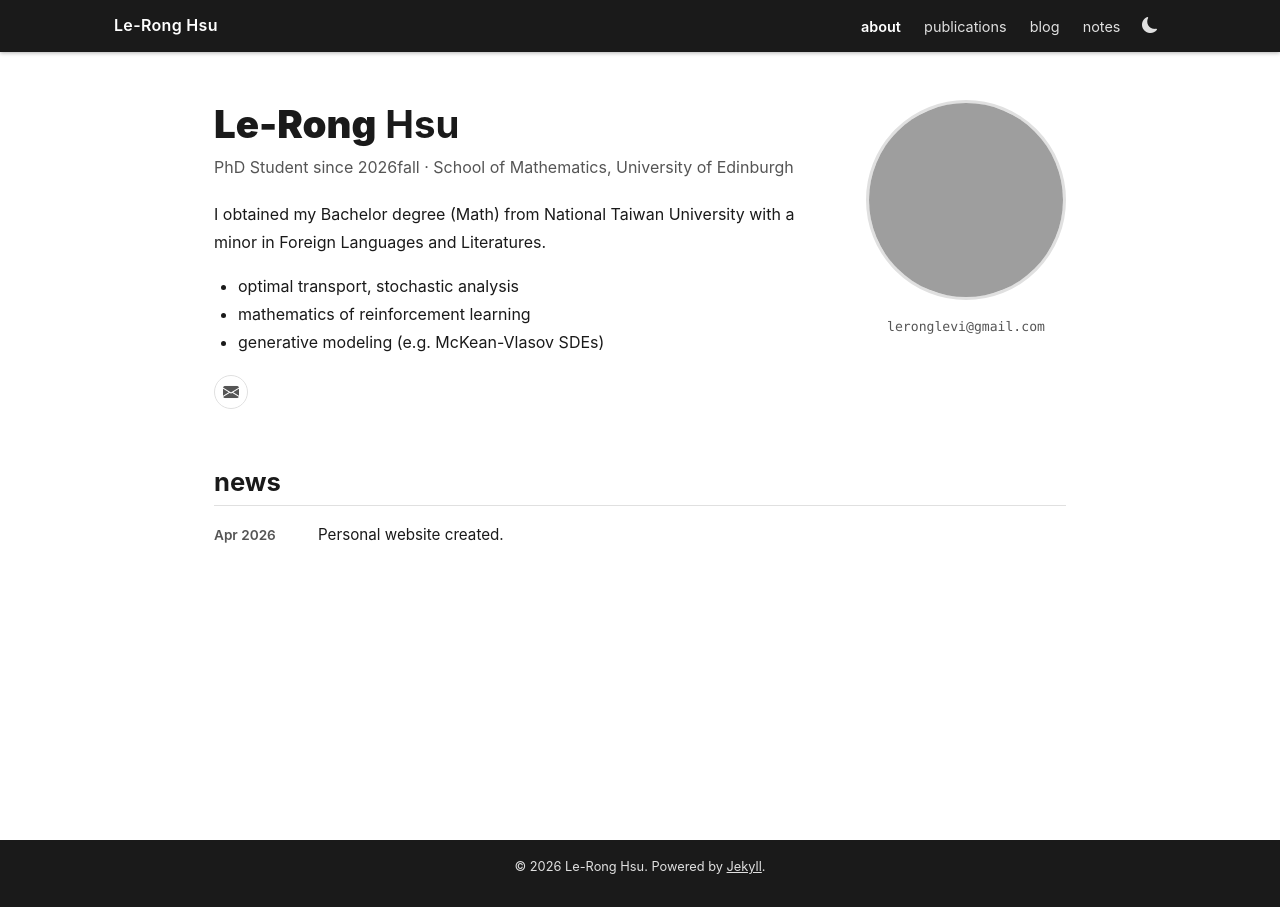
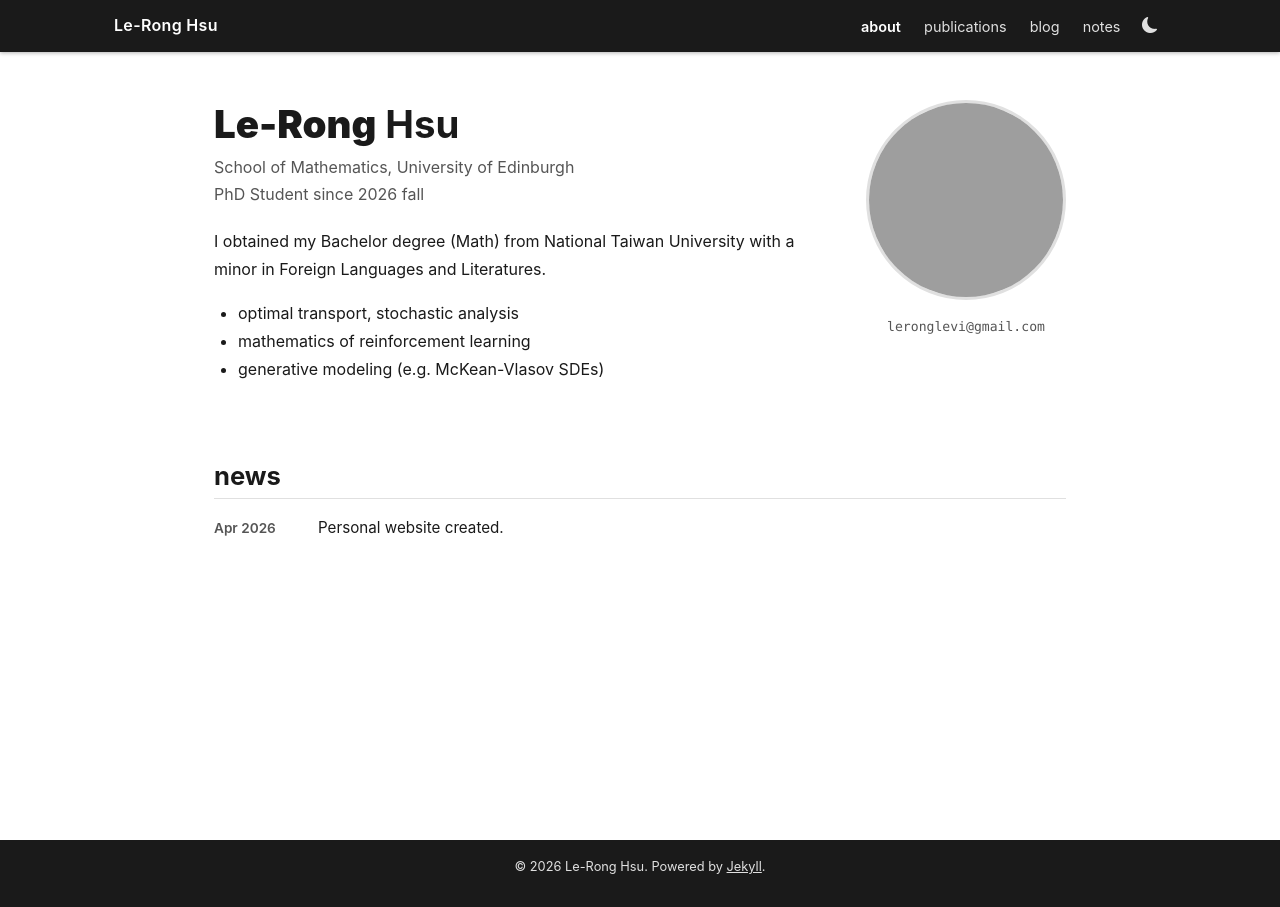
Before and after one commit to levi-hsu/levi-hsu.github.io, a Jekyll site: the page built from _pages/about.md, in a window 1280 px wide. Built offline with Jekyll 4.4.1, drawn with Linux system fonts in a browser that asks for light colours; grey boxes are pictures that could not be loaded.

Commit message:
20260602-2

```diff
--- a/_config.yml
+++ b/_config.yml
@@ -8,7 +8,7 @@ baseurl: ""
 
 # Profile
 affiliation: "School of Mathematics, University of Edinburgh"
-position: "PhD Student since 2026fall"
+position: "PhD Student since 2026 fall"
 photo: "assets/img/prof_pic.PNG"
 
 # Social links (leave empty to hide)
--- a/_layouts/home.html
+++ b/_layouts/home.html
@@ -9,18 +9,13 @@ layout: default
       <h1 class="hero-name">
         <span class="name-first">{{ site.first_name }}</span> {{ site.last_name }}
       </h1>
-      <p class="hero-meta">{{ site.position }} &middot; {{ site.affiliation }}</p>
+      <p class="hero-meta">{{ site.affiliation }}<br>{{ site.position }}</p>
 
       <div class="hero-bio">
         {{ content }}
       </div>
 
       <div class="hero-links">
-        {% if site.email != "" %}
-        <a href="mailto:{{ site.email }}" class="hero-link" aria-label="Email">
-          <i class="bi bi-envelope-fill"></i>
-        </a>
-        {% endif %}
         {% if site.scholar != "" %}
         <a href="{{ site.scholar }}" class="hero-link" target="_blank" aria-label="Google Scholar">
           <i class="bi bi-mortarboard-fill"></i>
```
Also changed, not shown: _pages/blog.md (+1 -1 lines), _pages/publications.md (+2 -2 lines), 5 other files.
